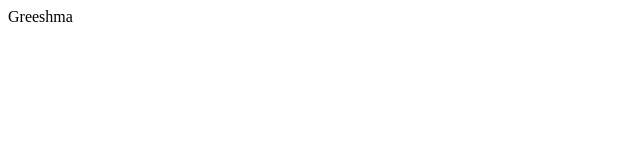
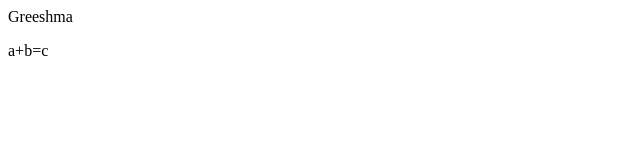
Before and after one commit to GreeshmaBellamkonda-1/localrepo, a plain HTML site: page index.html in a window 1280 px wide. Shown: the full height of the page, 0-640 px from the left. Drawn offline with Linux system fonts and the light colour scheme.

Commit message:
Addition in Addition branch

```diff
--- a/index.html
+++ b/index.html
@@ -1 +1,2 @@
 <p>Greeshma</p>
+<p>a+b=c</p>
```
